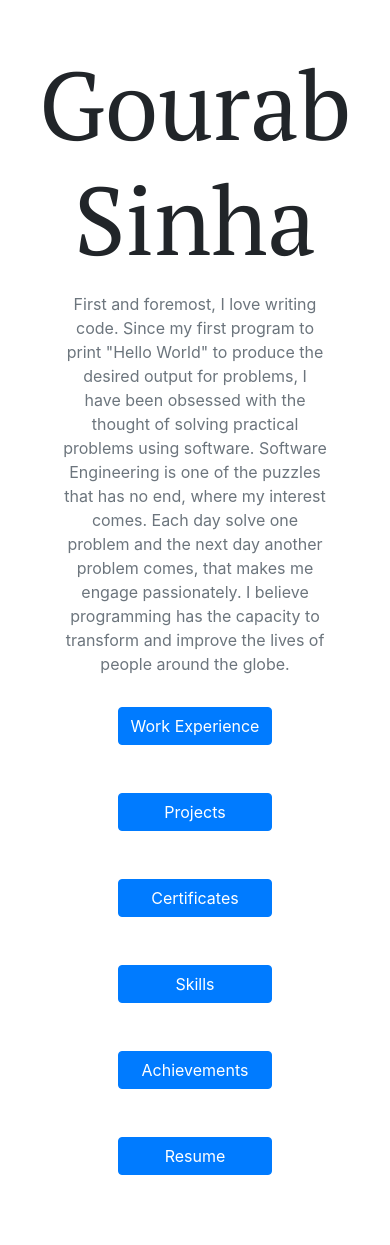
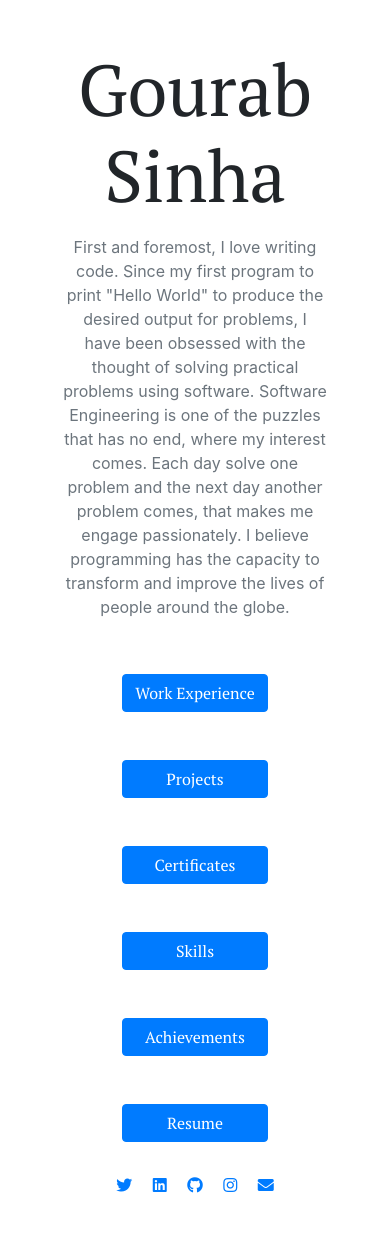
Before and after one commit to gourab-sinha/Portfolio, a Django app: page /home/ in a window 390 px wide. Shown: the part 846-2091 px from the top of the page. Before the commit the page ends 2021 px from the top, so only its background shows below. Run offline with Django 3.2, Linux system fonts and the light colour scheme; some libraries are stand-ins or nearby versions.

Commit message:
Fixed button size and social icons

```diff
--- a/Portfolio/home/templates/home/home.html
+++ b/Portfolio/home/templates/home/home.html
@@ -4,24 +4,41 @@
 
     <div class="container-fluid">
       <div class="row no-gutters">
-        <div class="col-sm fixed panel">
+        <div class="col-md fixed panel">
             <div class="sticky-top">
                 <img src="https://images.unsplash.com/photo-1536148935331-408321065b18?ixlib=rb-1.2.1&ixid=eyJhcHBfaWQiOjEyMDd9&auto=format&fit=crop&w=500&q=60" style="height: 100vh; width: 100%" alt="My Image">
             </div>
         </div>
-        <div class="col-sm panel">
+        <div class="col-md panel">
             <div class="text-center mt-5">
-                <div style="font-family: 'PT Serif', serif" class="display-1 my-3 mx-3">Gourab Sinha</div>
+                <div style="font-family: 'PT Serif', serif" class="display-3 my-3 mx-3">Gourab Sinha</div>
                 <div class="display-5 mx-5 text-secondary">First and foremost, I love writing code. Since my first program to print "Hello World" to produce the desired output for problems, I have been obsessed with the thought of solving practical problems using software. Software Engineering is one of the puzzles that has no end, where my interest comes. Each day solve one problem and the next day another problem comes, that makes me engage passionately. I believe programming has the capacity to transform and improve the lives of people around the globe.</div>
             </div>
             <div class="text-center panel">
-                <div class="btn">
-                    <a href="#" class="btn btn-primary btn-rounded btn-md btn-block mt-4">Work Experience</a>
-                    <a href="#" class="btn btn-primary btn-rounded btn-md btn-block mt-5">Projects</a>
-                    <a href="#" class="btn btn-primary btn-rounded btn-md btn-block mt-5">Certificates</a>
-                    <a href="#" class="btn btn-primary btn-rounded btn-md btn-block mt-5">Skills</a>
-                    <a href="#" class="btn btn-primary btn-rounded btn-md btn-block mt-5">Achievements</a>
-                    <a href="#" class="btn btn-primary btn-rounded btn-md btn-block mt-5">Resume</a>
+                <div class="btn" style="font-family: 'PT Serif', serif">
+                    <a href="#" class="btn btn-primary btn-rounded btn-md btn-block mt-5" style="height: 75%;">Work Experience</a>
+                    <a href="#" class="btn btn-primary btn-rounded btn-md btn-block mt-5" style="height: 75%;">Projects</a>
+                    <a href="#" class="btn btn-primary btn-rounded btn-md btn-block mt-5" style="height: 75%;">Certificates</a>
+                    <a href="#" class="btn btn-primary btn-rounded btn-md btn-block mt-5" style="height: 75%;">Skills</a>
+                    <a href="#" class="btn btn-primary btn-rounded btn-md btn-block mt-5" style="height: 75%;">Achievements</a>
+                    <a href="#" class="btn btn-primary btn-rounded btn-md btn-block mt-5" style="height: 75%;">Resume</a>
+                </div>
+                <div class="d-md-block mt-4 mb-5">
+                    <a href="https://twitter.com/gourab19964u" class="text-black mx-2">
+                        <i class="fab fa-twitter"></i>
+                    </a>
+                    <a href="https://www.linkedin.com/in/gourabsinha/" class="text-black mx-2">
+                        <i class="fab fa-linkedin"></i>
+                    </a>
+                    <a href="https://github.com/gourab-sinha" class="text-black mx-2">
+                        <i class="fab fa-github"></i>
+                    </a>
+                    <a href="https://www.instagram.com/gourab__sinha" class="text-black mx-2">
+                        <i class="fab fa-instagram"></i>
+                    </a>
+                    <a href="mailto:gourab19964u@gmail.com" class="text-black mx-2">
+                        <i class="fas fa-envelope"></i>
+                    </a>
                 </div>
             </div>
         </div>
```
